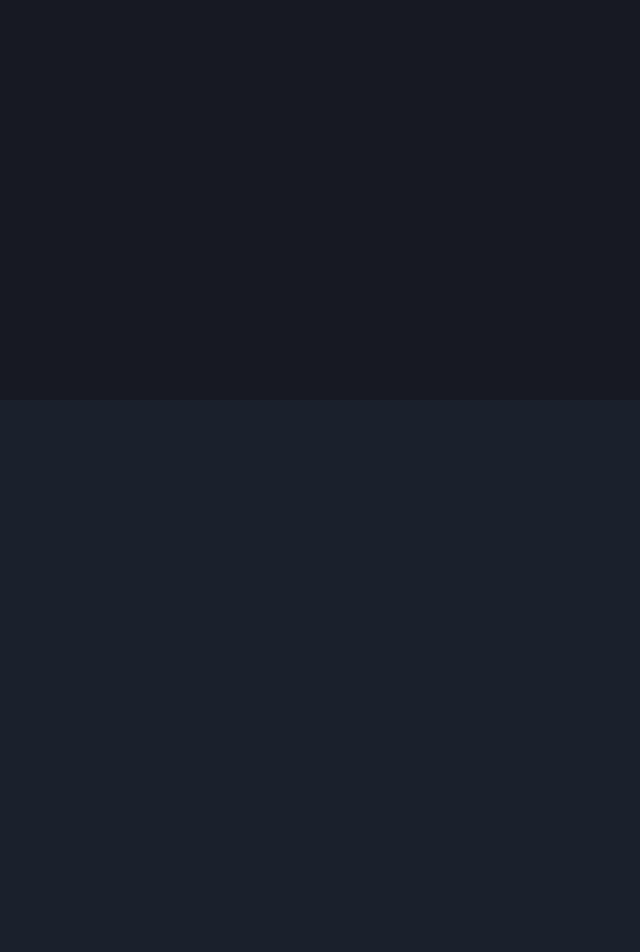
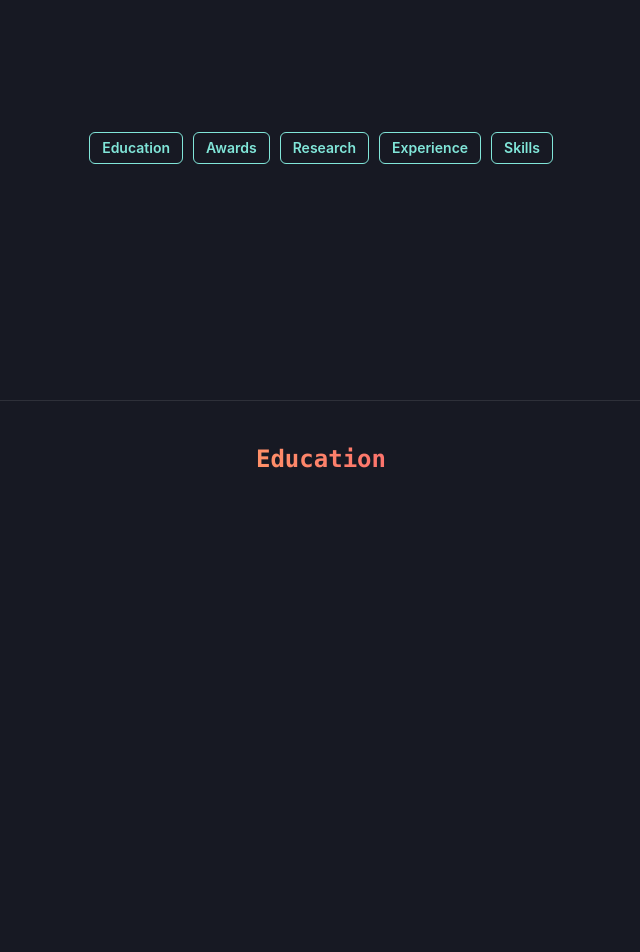
Before and after one commit to itzmeowww/thnsnkmd, a Next.js app: page /me in a window 1280 px wide. Shown: the part 400-1352 px from the top of the page, without its empty margins (319-959 px from the left). Before the commit the page ends 800 px from the top, so only its background shows below. Built offline with nearby package versions, Linux system fonts and the light colour scheme.

Commit message:
update /me and /listen

```diff
--- a/src/components/Nav.tsx
+++ b/src/components/Nav.tsx
@@ -12,7 +12,7 @@ export const Nav = () => {
   const paths = router.asPath.split("/");
 
   return (
-    <Flex position="fixed" top="5vh">
+    <Flex position="absolute" top="5vh">
       <Breadcrumb separator="/">
         {paths.map((x, idx) => {
           let href = paths.slice(0, idx + 1).join("/");
--- a/src/data/link.json
+++ b/src/data/link.json
@@ -2,7 +2,7 @@
   {
     "imgSrc": "./me.jpg",
     "url": "/me",
-    "name": "👉 Me",
+    "name": "👉 About me",
     "isExternal": false
   },
   {
--- a/src/pages/me.tsx
+++ b/src/pages/me.tsx
@@ -1,13 +1,38 @@
 import { Container } from "../components/Container";
-import { Flex, Box, Text, Divider, Code, ScaleFade } from "@chakra-ui/react";
+import {
+  Flex,
+  Box,
+  Text,
+  Divider,
+  Code,
+  ScaleFade,
+  Button,
+} from "@chakra-ui/react";
 import { Nav } from "../components/Nav";
+import { useRef } from "react";
 const Me = () => {
+  // JUST BRUTE FORCE FOR NOW
+  const refEdu = useRef<HTMLDivElement>(null)!;
+  const refAwa = useRef<HTMLDivElement>(null)!;
+  const refRes = useRef<HTMLDivElement>(null)!;
+  const refExp = useRef<HTMLDivElement>(null)!;
+  const refSki = useRef<HTMLDivElement>(null)!;
+
+  const refList = [refEdu, refAwa, refRes, refExp, refSki];
+
+  const topicList = ["Education", "Awards", "Research", "Experience", "Skills"];
+  const scroll = (idx: any) => {
+    refList[idx].current?.scrollIntoView({
+      behavior: "smooth",
+    })!;
+  };
   return (
     <Container myTitle="Thanasan Kumdee">
       <Nav />
       <Flex
         h="100vh"
         w="100vw"
+        maxW="100%"
         flexDir="column"
         align="center"
         justify="flex-start"
@@ -24,13 +49,13 @@ const Me = () => {
             Thanasan Kumdee
           </Text>
         </ScaleFade>
-        <Divider w={["40%", "30%"]} />
+        <Divider w={["50%", "30%"]} />
         <ScaleFade in={true}>
           <Text
             fontSize={["xs", "md"]}
             fontFamily="mono"
             color="grey"
-            w={["50%", "40%"]}
+            w={["60%", "40%"]}
             textAlign="center"
             m="auto"
           >
@@ -38,7 +63,55 @@ const Me = () => {
             <Code>coding</Code>, <Code>music</Code>, and <Code>art</Code>.
           </Text>
         </ScaleFade>
+        <Box h={["20vh", "20vh"]} w="100%"></Box>
+        <ScaleFade in={true}>
+          <Flex w="95vw" justify="center" flexDir="row" flexWrap="wrap">
+            {topicList.map((x, idx) => {
+              return (
+                <Button
+                  colorScheme="teal"
+                  variant="outline"
+                  onClick={() => {
+                    scroll(idx);
+                  }}
+                  key={idx}
+                  size="sm"
+                  m="5px"
+                >
+                  {x}
+                </Button>
+              );
+            })}
+          </Flex>
+        </ScaleFade>
       </Flex>
+      {topicList.map((x, idx) => {
+        return (
+          <Flex
+            key={idx}
+            w="100vw"
+            maxW="100%"
+            align="center"
+            justify="center"
+            flexDir="column"
+            ref={refList[idx]}
+            id={x.toLowerCase()}
+          >
+            <Divider w="80vw" />
+            <Flex minH="100vh" pt="5vh" justify="center">
+              <Text
+                fontSize="2xl"
+                fontFamily="mono"
+                fontWeight="bold"
+                bgGradient="linear(to-l, #fd746c,#ff9068)"
+                bgClip="text"
+              >
+                {x}
+              </Text>
+            </Flex>
+          </Flex>
+        );
+      })}
     </Container>
   );
 };
```
Also changed, not shown: src/data/cv.json (added, +19 -0 lines), src/pages/listen.tsx (+14 -19 lines).
